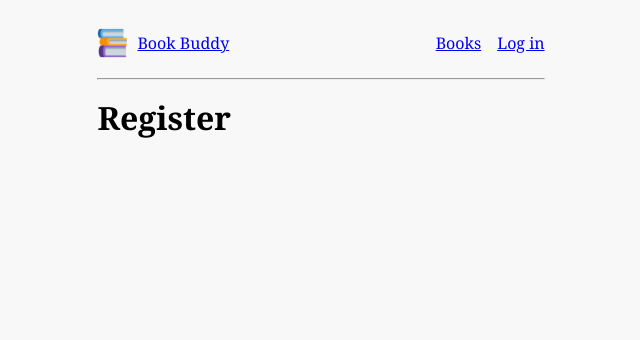
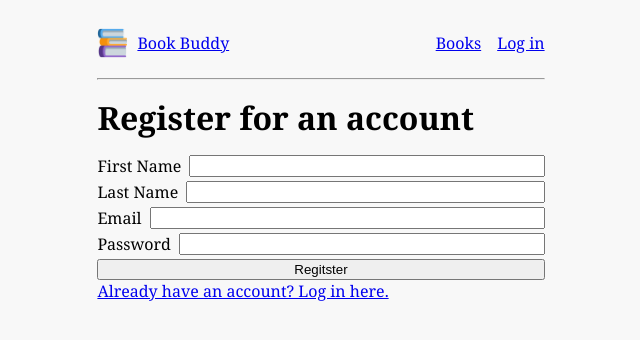
Before and after one commit to raven5211/fsa_BookBuddy, a React (Vite) app: page /register in a window 1280 px wide. Shown: the top 340 px of the page, without its empty margins (319-959 px from the left). Built offline with nearby package versions, Linux system fonts and the light colour scheme; no server answers.

Commit message:
implemented registration and finished making website

```diff
--- a/src/App.jsx
+++ b/src/App.jsx
@@ -2,7 +2,7 @@ import { Route, Routes } from "react-router";
 import Layout from "./layout/Layout";
 import CatalogList from "./books/CatalogList";
 import Book from "./books/Book";
-import AccountPage from "./acount/AccountPage";
+import AccountPage from "./account/AccountPage";
 import Login from "./auth/Login";
 import Register from "./auth/Register";
 
--- a/src/acount/AccountPage.jsx
+++ b/src/account/AccountPage.jsx
@@ -1,3 +1,5 @@
+import "./account.css";
+
 import { useEffect, useState } from "react";
 import { useAuth } from "../auth/AuthContext";
 import ReservationsList from "./ReservationsList";
--- a/src/acount/ReservationsListItem.jsx
+++ b/src/account/ReservationsListItem.jsx
@@ -15,7 +15,7 @@ export default function ReservationsListItem({
   }
 
   return (
-    <div>
+    <div className="reservation">
       <Link to={`/books/${reservation.bookid}`}>{reservation.title}</Link>
       <p>{reservation.author}</p>
       <button onClick={attemptReturnBook}>Return book</button>
--- /dev/null
+++ b/src/account/account.css
@@ -0,0 +1,16 @@
+.reservation {
+  display: grid;
+  grid-template-columns: 1fr 1fr 1fr;
+  gap: 0.5rem;
+
+  justify-content: center;
+  align-items: center;
+  text-align: center;
+
+  padding: 0.5rem;
+  background-color: gainsboro;
+}
+
+.reservation button {
+  height: 100%;
+}
--- a/src/auth/AuthContext.jsx
+++ b/src/auth/AuthContext.jsx
@@ -36,8 +36,8 @@ export function AuthProvider({ children }) {
     };
 
     const response = await axios.post(API + "/users/register", newUser, config);
-    setToken(response.data);
-    localStorage.setItem("authToken", response.data);
+    setToken(response.data.token);
+    localStorage.setItem("authToken", response.data.token);
   }
 
   async function login(email, password) {
--- a/src/auth/Register.jsx
+++ b/src/auth/Register.jsx
@@ -1,7 +1,56 @@
+import "./auth.css";
+
+import { Link, useNavigate } from "react-router";
+import { useAuth } from "./AuthContext";
+import { useState } from "react";
+
 export default function Register() {
+  const { register } = useAuth();
+  const navigate = useNavigate();
+
+  const [error, setError] = useState(null);
+
+  async function tryRegister(formData) {
+    setError(null);
+
+    const firstName = formData.get("firstName");
+    const lastName = formData.get("lastName");
+    const email = formData.get("email");
+    const password = formData.get("password");
+
+    try {
+      await register(firstName, lastName, email, password);
+      navigate("/books");
+    } catch (e) {
+      console.error(error);
+      setError(e.message);
+    }
+  }
+
   return (
     <>
-      <h1>Register</h1>
+      <h1>Register for an account</h1>
+      <form action={tryRegister}>
+        <label>
+          First Name
+          <input type="text" name="firstName" />
+        </label>
+        <label>
+          Last Name
+          <input type="text" name="lastName" />
+        </label>
+        <label>
+          Email
+          <input type="email" name="email" required />
+        </label>
+        <label>
+          Password
+          <input type="password" name="password" required />
+        </label>
+        <button>Regitster</button>
+        {error && <p role="alert">{error}</p>}
+      </form>
+      <Link to={"/login"}>Already have an account? Log in here.</Link>
     </>
   );
 }
```
Also changed, not shown: src/account/ReservationsList.jsx (renamed from src/acount/ReservationsList.jsx).
